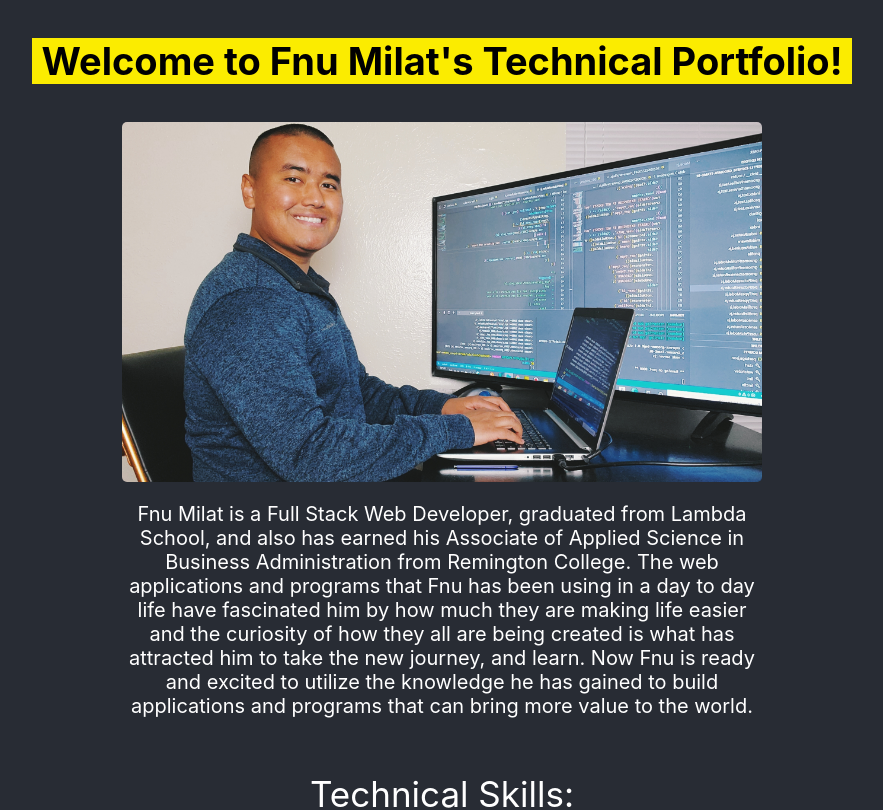
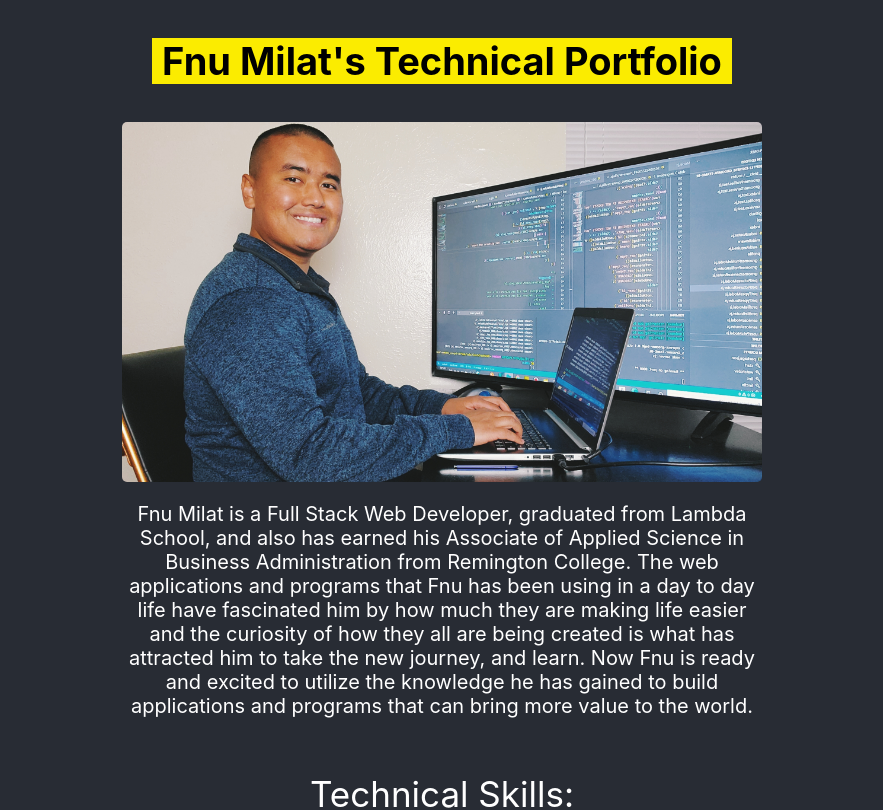
Before and after one commit to fnumilat/myportfolio, a React (Create React App) app in the folder my-portfolio/: page / in a window 1280 px wide. Shown: the top 810 px of the page, without its empty margins (198-1081 px from the left). Built offline with nearby package versions, Linux system fonts and the light colour scheme.

Commit message:
Edited the main header.

```diff
--- a/my-portfolio/src/App.js
+++ b/my-portfolio/src/App.js
@@ -9,7 +9,7 @@ function App() {
     <div className="App">
       <header className="App-header">
         <p className="App-header-title">
-          Welcome to Fnu Milat's Technical Portfolio!
+          Fnu Milat's Technical Portfolio
         </p>
         <img src={header_image} className="App-header-photo"/>
       </header>
```
